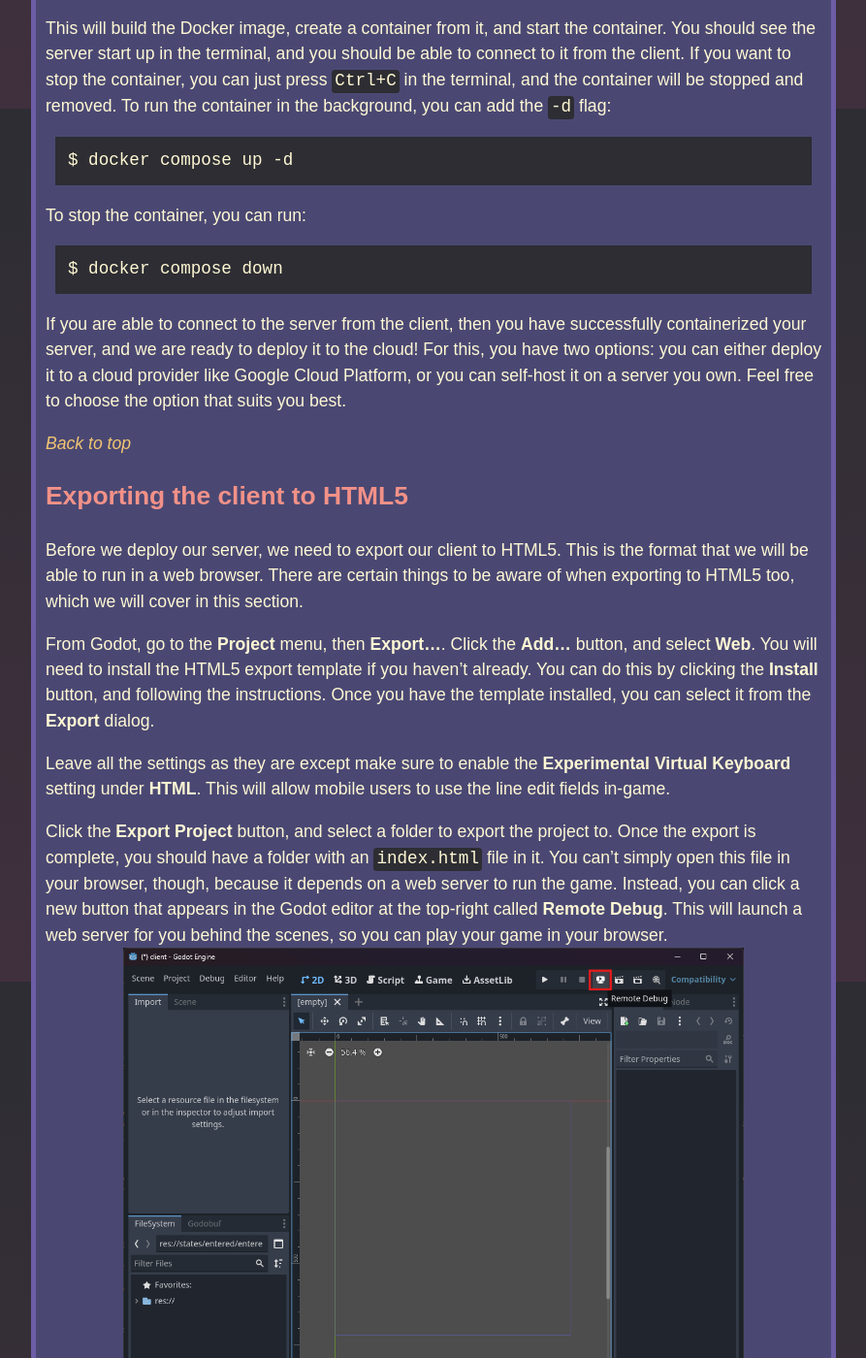
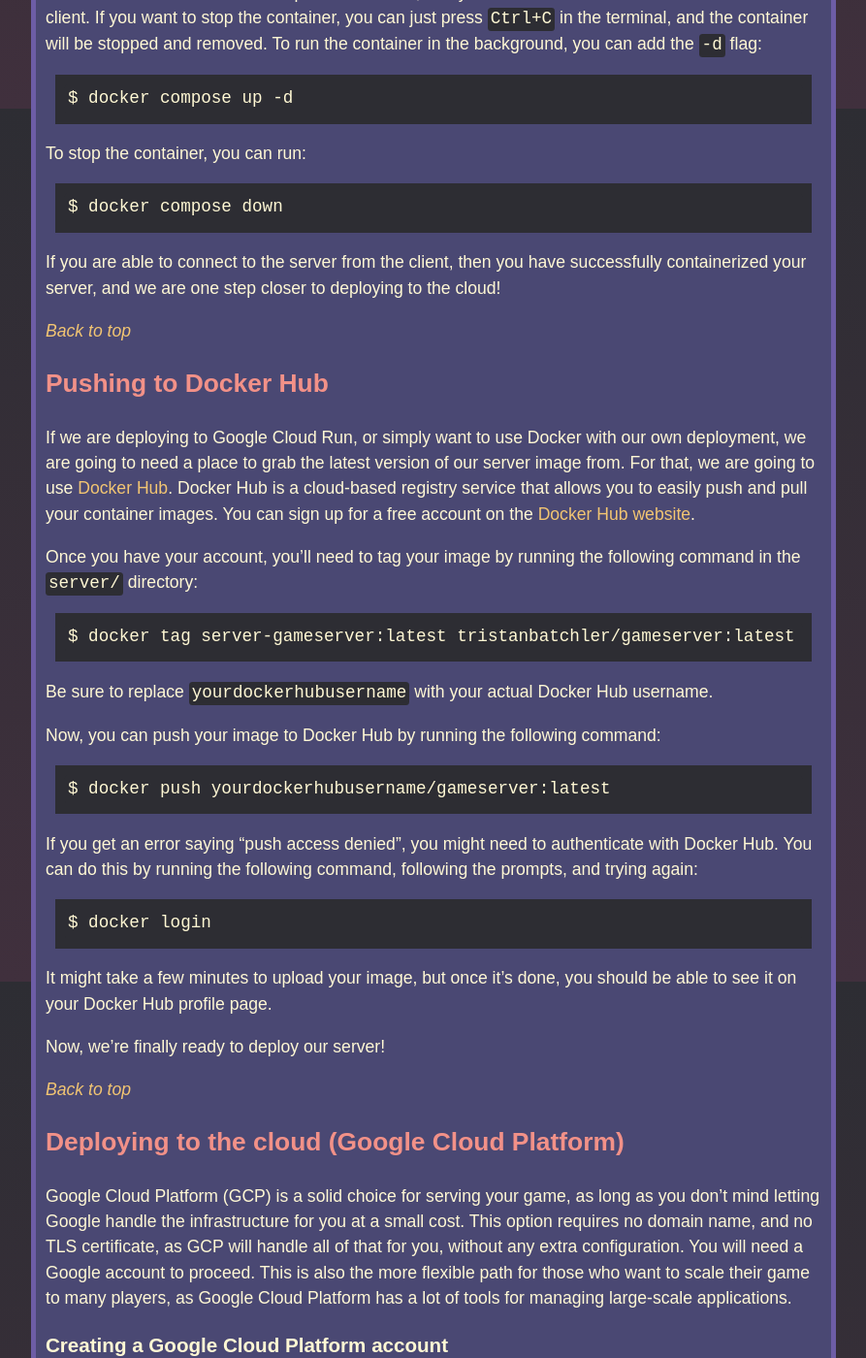
Before and after one commit to tristanbatchler/tbat.me, a Jekyll site: the page built from _posts/2024-11-22-godot-golang-mmo-part-12.md, in a window 1280 px wide and 1400 px high, scrolled down 13388 px. Shown: the whole window at 97% size, without its empty margins (193-1086 px from the left). Built offline with Jekyll 4.4.1, drawn with Linux system fonts in a browser that asks for light colours; some web fonts are replaced; some of the changed text lies outside the part shown.

````diff
--- a/_posts/2024-11-22-godot-golang-mmo-part-12.md
+++ b/_posts/2024-11-22-godot-golang-mmo-part-12.md
@@ -16,8 +16,8 @@
 1. [Reconfiguring the server to use a .env file](#reconfiguring-the-server-to-use-a-env-file)
 2. [Containerizing the server](#containerizing-the-server)
 3. [Pushing to Docker Hub](#pushing-to-docker-hub)
-4. [Exporting the client to HTML5](#exporting-the-client-to-html5)
-5. [Deploying to the cloud (Google Cloud Platform)](#deploying-to-the-cloud-google-cloud-platform)
+4. [Deploying to the cloud (Google Cloud Platform)](#deploying-to-the-cloud-google-cloud-platform)
+5. [Exporting the client to HTML5](#exporting-the-client-to-html5)
 6. [Publishing the client (itch.io)](#publishing-the-client-itchio)
 
 * The following parts are highly recommended for debugging and to gain a better understanding of the process.
@@ -411,25 +411,26 @@
       - .env
     volumes:
       - /path/to/your/data/directory:/gameserver/data
-      - /path/to/your/certs/folder:/gameserver/certs:ro
 
     ports:
       - "${PORT}:${PORT}"
 ```
 
-This is a [Docker compose](https://docs.docker.com/compose/) file, which is a convenient way to define the configuration for our Docker container, and run it with a simple command. You will need to create a folder on your computer where you want to store the database file, and replace `/path/to/your/data/directory` with the path to that folder. You will also need to replace `/path/to/your/certs/folder` with the path to the folder where you saved your certificate and private key earlier. The `:ro` at the end of the volume mount for the certificates means that the files will be read-only inside the container. This is a good security practice, as it means that the container cannot modify the certificates.
+This is a [Docker compose](https://docs.docker.com/compose/) file, which is a convenient way to define the configuration for our Docker container, and run it with a simple command. You will need to create a folder on your computer where you want to store the database file, and replace `/path/to/your/data/directory` with the path to that folder.
 
 The reason we are not simply letting the server create the database in its own directory is because the data in the container is *ephemeral*. Meaning, if the container is stopped and started again, the data will be lost. By mounting a volume to the host machine, we can persist the data across container restarts. I am keeping the database on my local machine on my desktop in a folder called `RadiusRumbleData`.
 
 We are also conveniently grabbing the port from the `.env` file, so we only need to change it in one place.
 
-Now, to build and run the container, you only need to run the following command in the `server/` directory:
+Now, to build and run the container, you only need to run the following command in the `server/` directory (if you are on Windows, make sure Docker is running in the background first):
 
 ```bash
 docker compose up
 ```
 
-This will build the Docker image, create a container from it, and start the container. You should see the server start up in the terminal, and you should be able to connect to it from the client. If you want to stop the container, you can just press `Ctrl+C` in the terminal, and the container will be stopped and removed. To run the container in the background, you can add the `-d` flag:
+This will build the Docker image, create a container from it, and start the container. It might take a couple minutes the first time, so now is a good time for a coffee break.
+
+You should see the server start up in the terminal, and you should be able to connect to it from the client. If you want to stop the container, you can just press `Ctrl+C` in the terminal, and the container will be stopped and removed. To run the container in the background, you can add the `-d` flag:
 
 ```bash
 docker compose up -d
@@ -441,31 +442,18 @@
 docker compose down
 ```
 
-If you are able to connect to the server from the client, then you have successfully containerized your server, and we are ready to deploy it to the cloud! For this, you have two options: you can either deploy it to a cloud provider like Google Cloud Platform, or you can self-host it on a server you own. Feel free to choose the option that suits you best.
-
-[*Back to top*](#how-to-follow-this-part)
-
-## Exporting the client to HTML5
-
-Before we deploy our server, we need to export our client to HTML5. This is the format that we will be able to run in a web browser. There are certain things to be aware of when exporting to HTML5 too, which we will cover in this section.
-
-From Godot, go to the **Project** menu, then **Export...**. Click the **Add...** button, and select **Web**. You will need to install the HTML5 export template if you haven't already. You can do this by clicking the **Install** button, and following the instructions. Once you have the template installed, you can select it from the **Export** dialog.
-
-Leave all the settings as they are except make sure to enable the **Experimental Virtual Keyboard** setting under **HTML**. This will allow mobile users to use the line edit fields in-game.
-
-Click the **Export Project** button, and select a folder to export the project to. Once the export is complete, you should have a folder with an `index.html` file in it. You can't simply open this file in your browser, though, because it depends on a web server to run the game. Instead, you can click a new button that appears in the Godot editor at the top-right called **Remote Debug**. This will launch a web server for you behind the scenes, so you can play your game in your browser.
-![Remote Debug](/assets/css/images/posts/2024/11/22/remote.png)
+If you are able to connect to the server from the client, then you have successfully containerized your server, and we are one step closer to deploying to the cloud!
 
 [*Back to top*](#how-to-follow-this-part)
 
 ## Pushing to Docker Hub
 
-Regardless of our deployment option, we are going to need a place to grab the latest version of our server image from. For that, we are going to use [Docker Hub](https://hub.docker.com/). Docker Hub is a cloud-based registry service that allows you to link to code repositories, build your images, test them, and store them all in one place. You can sign up for a free account on the [Docker Hub website](https://hub.docker.com/).
+If we are deploying to Google Cloud Run, or simply want to use Docker with our own deployment, we are going to need a place to grab the latest version of our server image from. For that, we are going to use [Docker Hub](https://hub.docker.com/). Docker Hub is a cloud-based registry service that allows you to easily push and pull your container images. You can sign up for a free account on the [Docker Hub website](https://hub.docker.com/).
 
 Once you have your account, you'll need to tag your image by running the following command in the `server/` directory:
 
 ```bash
-docker tag gameserver:latest yourdockerhubusername/gameserver:latest
+docker tag server-gameserver:latest tristanbatchler/gameserver:latest
 ```
 Be sure to replace `yourdockerhubusername` with your actual Docker Hub username.
 
@@ -475,37 +463,71 @@
 docker push yourdockerhubusername/gameserver:latest
 ```
 
+If you get an error saying "push access denied", you might need to authenticate with Docker Hub. You can do this by running the following command, following the prompts, and trying again:
+
+```bash
+docker login
+```
+
+
 It might take a few minutes to upload your image, but once it's done, you should be able to see it on your Docker Hub profile page.
+
+Now, we're finally ready to deploy our server!
 
 [*Back to top*](#how-to-follow-this-part)
 
 ## Deploying to the cloud (Google Cloud Platform)
 
-This is a great option if you don't mind letting Google handle the infrastructure for you, at a small cost. This option requires no domain name, and no TLS certificate, as GCP will handle all of that for you, without any extra configuration. You will need a Google account to proceed. This is also the more flexible path for those who want to scale their game to many players, as Google Cloud Platform has a lot of tools for managing large-scale applications.
+Google Cloud Platform (GCP) is a solid choice for serving your game, as long as you don't mind letting Google handle the infrastructure for you at a small cost. This option requires no domain name, and no TLS certificate, as GCP will handle all of that for you, without any extra configuration. You will need a Google account to proceed. This is also the more flexible path for those who want to scale their game to many players, as Google Cloud Platform has a lot of tools for managing large-scale applications.
 
 ### Creating a Google Cloud Platform account
 
-If you don't already have a Google account, you will need to create one. You can do this by visiting the [Google Cloud Platform website](https://cloud.google.com/), and clicking the "Get started for free" button. You should be able to start a free trial, which will give you $300 in credits to use over the first 90 days. This should be more than enough to run a small server for a few months. If you decide to upgrade to a paid account, you will need to enter your billing information.
+If you don't already have a Google account, you will need to create one. You can do this by visiting the [Google Cloud Platform website](https://cloud.google.com/), and look for a button called "Get started for free" or "Try it now" or something to that effect. You should be able to start a free trial, which will give you $300 in credits to use over the first 90 days. This should be more than enough to run a small server for a few months. If you decide to upgrade to a paid account, you will need to enter your billing information.
 
 ### Creating a project
 
 Creating a project is the first step to using Google Cloud Platform. You can do this by visiting the [Google Cloud Console](https://console.cloud.google.com/), and clicking the "Select a project" dropdown in the top bar. Click "New Project", and give your project a name. You can leave the organization as "No organization", and click "Create".
 
+![Create a project](/assets/css/images/posts/2024/11/22/create-a-project.png)
+
+Once the project is finished creating, you should be able to select it from the dropdown in the top bar.
+
 ### Data bucket
 
 We are going to need a place to store our database file since we can't rely on container storage being persistent, and [Google Cloud Storage](https://cloud.google.com/storage) is going to be our solution for that. It is not an *ideal* solution of course, because we are eventually going to mount this as a network drive to our container, which means reads and writes will take a hit <small>*writes, especially, since [FUSE doesn't support partial writes](https://cloud.google.com/storage/docs/cloud-storage-fuse/overview#expandable-1)*</small>. But for our purposes, we are not expecting our database to be very large, so it should be fine. If, in the future, your project scales to require a large database, you will want to move away from SQLite to a more scalable database like PostgreSQL, which cloud services offer as separate managed services.
 
-To create a bucket, visit the [Google Cloud Storage browser](https://console.cloud.google.com/storage/browser), and click the "Create bucket" button. Give your bucket a name, and click "Create". You can leave the default settings as they are.
+To create a bucket, visit the [Google Cloud Storage browser](https://console.cloud.google.com/storage/browser), and click the "Create bucket" button. Give your bucket a name, and click "Create". You can leave the default settings as they are, or you can choose to customise the region to be one close to where most of your players live. Just make sure to keep **Public access prevention** enabled.
 
-[*Back to top*](#how-to-follow-this-part)
+![Create a bucket](/assets/css/images/posts/2024/11/22/create-a-bucket.png)
+![Bucket settings](/assets/css/images/posts/2024/11/22/bucket-settings.png)
 
-## Deploying a container to Google Cloud Run
+If you get a message asking to confirm the bucket's public access prevention, just keep the default settings and click "Confirm".
+
+### Deploying a container to Google Cloud Run
 
 [Google Cloud Run](https://cloud.google.com/run) is a managed compute platform that enables you to run stateless containers that are invocable via HTTP requests (in our case, these will translate to websocket requests). This is a great option for deploying our server, as it is a fully managed service, meaning we don't have to worry about the underlying infrastructure. It also scales automatically, so you don't have to worry about your server crashing if you get a sudden influx of players.
 
-To deploy our server, simply visit the [Google Cloud Run page](https://console.cloud.google.com/run), and click the "Create Service" button. You will be prompted to enter the URI of the container image you want to deploy. This is the URI of the image you pushed to Docker Hub earlier: `docker.io/yourdockerhubusername/gameserver:latest`. Switch to the **Storage** tab, and click the "Add a new connection" button. Select the bucket you created earlier, and click "Save". Now, back to the **Service** tab, find the **Volumes** section, and add a new mount. Select the bucket you just connected, and set the mount path to `/gameserver/data`. Click "Create" to deploy your server.
+To deploy our server, simply visit the [Google Cloud Run page](https://console.cloud.google.com/run), and click the "Create Service" button.
 
-Within a matter of minutes, your server should be up and running. You can find the URL of your server in the top bar of the Google Cloud Run page. By default, the container maps the container port 8080 to the host port 443 and serves it over HTTPS. What this means for us is we need to use the `wss://` scheme, and port 443 in our client code. So, in `res://states/entered/entered.gd`, change the `WS.connect_to_url` call to:
+![Create a service](/assets/css/images/posts/2024/11/22/create-a-service.png)
+
+You will be prompted to enter the URL of the container image you want to deploy. This is the URI of the image you pushed to Docker Hub earlier: `docker.io/yourdockerhubusername/gameserver:latest`. Ensure the **Region** is set to the same region as your bucket.
+
+![Deploy container](/assets/css/images/posts/2024/11/22/deploy-container.png)
+
+Select **Allow unauthenticated invocations**, then scroll down and expand the **Container(s), volumes, networking, security** section.
+
+![Container settings](/assets/css/images/posts/2024/11/22/container-settings.png)
+
+Switch to the **Volumes** tab, and click the **Add Volume** button. For the volume type, select **Cloud storage bucket**, and click **Browse**:
+
+![Add volume](/assets/css/images/posts/2024/11/22/add-volume.png)
+
+Select the bucket you created earlier, and then switch back to the **Container(s)** tab. Enter the port you set in your `.env` file in the **Container port** field, and click **Create**.
+
+![Create service](/assets/css/images/posts/2024/11/22/create-service.png)
+
+Within a matter of minutes, your server should be up and running. You can find the URL of your server in the top bar of the Google Cloud Run page (it should look something like [https://gameserver-669845374987.us-central1.run.app]()). By default, the container maps the container port to the host port 443 and serves it over HTTPS. What this means for us is we need to use the `wss://` scheme, and port 443 in our client code. So, in `res://states/entered/entered.gd`, change the `WS.connect_to_url` call to:
 
 ```gd
 func _ready() -> void:
@@ -657,7 +679,7 @@
       - "${PORT}:${PORT}"
 ```
 
-Be sure to replace `yourdomain.com` with your actual domain name.
+Be sure to replace `yourdomain.com` with your actual domain name. The `:ro` at the end of the volume mount for the certificates means that the files will be read-only inside the container. This is a good security practice, as it means that the container cannot modify the certificates.
 
 You will also need to create the `.env` file next to the `compose.yaml` file, and add the following lines:
 
@@ -673,6 +695,15 @@
 docker compose up -d
 ```
 
+Or, if you are using a managed service that is hooked up to your Docker Hub, you'll need to push the image to Docker Hub, and redeploy the service.
+
+If you are serving with Google Cloud or some other managed container service, you will need to push the changes to your Docker image with the following commands, and redeploy the container.
+
+```bash
+docker build -t yourdockerhubusername/gameserver:latest .
+docker push yourdockerhubusername/gameserver:latest
+```
+
 #### Without Docker
 If you don't want to use Docker, you can run the server directly on your server by copying the `server/` directory to your server, and running the following command in the `server/` directory:
 
@@ -681,6 +712,19 @@
 ```
 
 You might get an error saying that the certificate and private key files can't be loaded. This is because the `/etc/letsencrypt/live/` directory is protected, and the server doesn't have permission to read the files. You can fix this by running the server as root, or by copying the files to a directory that the server has access to, and changing the `CERT_PATH` and `KEY_PATH` in the `.env` file to point to the new directory.
+
+[*Back to top*](#how-to-follow-this-part)
+
+## Exporting the client to HTML5
+
+Before we deploy our server, we need to export our client to HTML5. This is the format that we will be able to run in a web browser. There are certain things to be aware of when exporting to HTML5 too, which we will cover in this section.
+
+From Godot, go to the **Project** menu, then **Export...**. Click the **Add...** button, and select **Web**. You will need to install the HTML5 export template if you haven't already. You can do this by clicking the **Install** button, and following the instructions. Once you have the template installed, you can select it from the **Export** dialog.
+
+Leave all the settings as they are except make sure to enable the **Experimental Virtual Keyboard** setting under **HTML**. This will allow mobile users to use the line edit fields in-game.
+
+Click the **Export Project** button, and select a folder to export the project to. Once the export is complete, you should have a folder with an `index.html` file in it. You can't simply open this file in your browser, though, because it depends on a web server to run the game. Instead, you can click a new button that appears in the Godot editor at the top-right called **Remote Debug**. This will launch a web server for you behind the scenes, so you can play your game in your browser.
+![Remote Debug](/assets/css/images/posts/2024/11/22/remote.png)
 
 [*Back to top*](#how-to-follow-this-part)
 
````
Also changed, not shown: other parts of _posts/2024-11-22-godot-golang-mmo-part-12.md (+3 -3 lines), assets/css/images/posts/2024/11/22/add-volume.png (added), assets/css/images/posts/2024/11/22/bucket-settings.png (added), assets/css/images/posts/2024/11/22/container-settings.png (added), assets/css/images/posts/2024/11/22/create-a-bucket.png (added), assets/css/images/posts/2024/11/22/create-a-project.png (added), assets/css/images/posts/2024/11/22/create-a-service.png (added), assets/css/images/posts/2024/11/22/create-service.png (added), assets/css/images/posts/2024/11/22/deploy-container.png (added).
